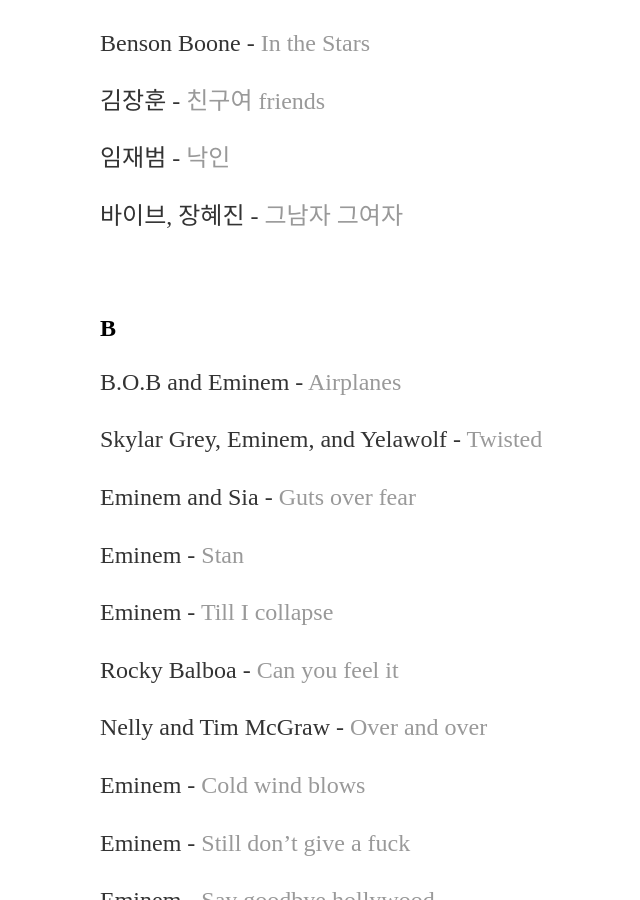
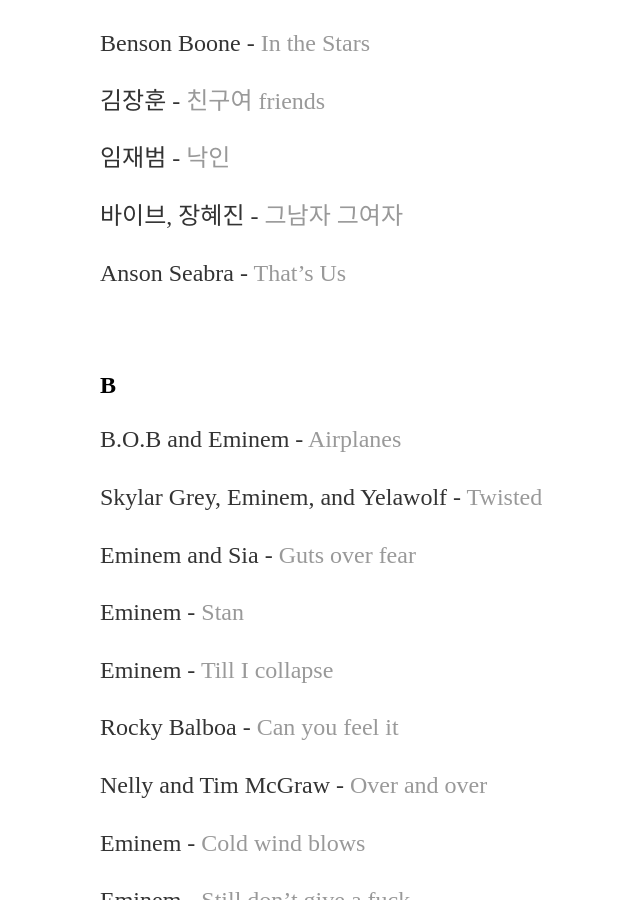
Before and after one commit to yjkweon24/yjkweon24.github.io, a Jekyll site: the page built from _posts/2018-10-23-songs-that-i-love.md, in a window 1280 px wide and 900 px high, scrolled down 3364 px. Shown: the whole window, without its empty margins (92-732 px from the left). Built offline with Jekyll 4.4.1, drawn with Linux system fonts in a browser that asks for light colours.

Commit message:
Update 2018-10-23-songs-that-i-love.md

```diff
--- a/_posts/2018-10-23-songs-that-i-love.md
+++ b/_posts/2018-10-23-songs-that-i-love.md
@@ -114,6 +114,8 @@
 임재범 - [낙인](https://www.youtube.com/watch?v=tNf_TxjolbA)
 
 바이브, 장혜진 - [그남자 그여자](https://www.youtube.com/watch?v=EeMT7kKNOSE&ab_channel=%EB%8B%A4%EB%9D%BD%EB%B0%A9mp3)
+
+Anson Seabra - [That's Us](https://www.youtube.com/watch?v=6bXSNuMyEN4)
 
 <br>
 
```
